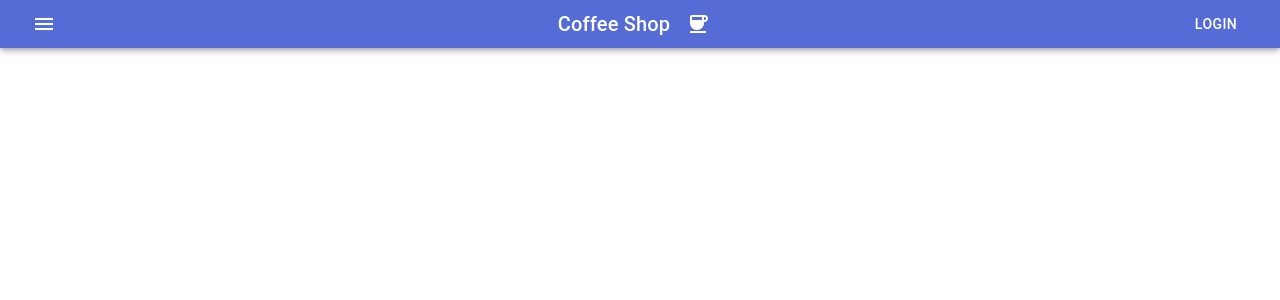
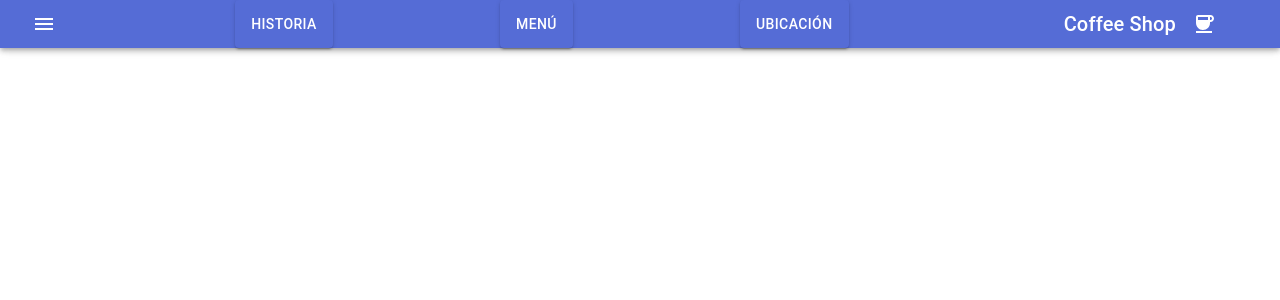
Before and after one commit to Cin-1/InterfacesDeUsuario, a React (Vite) app: page / in a window 1280 px wide. Shown: the top 300 px of the page. Built offline with nearby package versions, Linux system fonts and the light colour scheme.

Commit message:
Botones nav

```diff
--- a/src/components/navbar.jsx
+++ b/src/components/navbar.jsx
@@ -11,7 +11,7 @@ import CoffeeIcon from "@mui/icons-material/Coffee";
 export default function ButtonAppBar() {
   return (
     <Box width={"100vw"} position="sticky" px="6">
-      <AppBar>
+      <AppBar >
         <Box
           display={"flex"}
           justifyContent={"space-between"}
@@ -26,6 +26,9 @@ export default function ButtonAppBar() {
           >
             <MenuIcon />
           </IconButton>
+          <Button variant="contained" size="medium"  >Historia</Button>
+          <Button variant="contained" size="medium">Menú</Button>
+          <Button variant="contained" size="medium">Ubicación</Button>
           <Box
             display="flex"
             justifyContent={"space-around"}
@@ -37,7 +40,7 @@ export default function ButtonAppBar() {
             </Typography>
             <CoffeeIcon />
           </Box>
-          <Button color="inherit">Login</Button>
+
         </Box>
       </AppBar>
     </Box>
```
